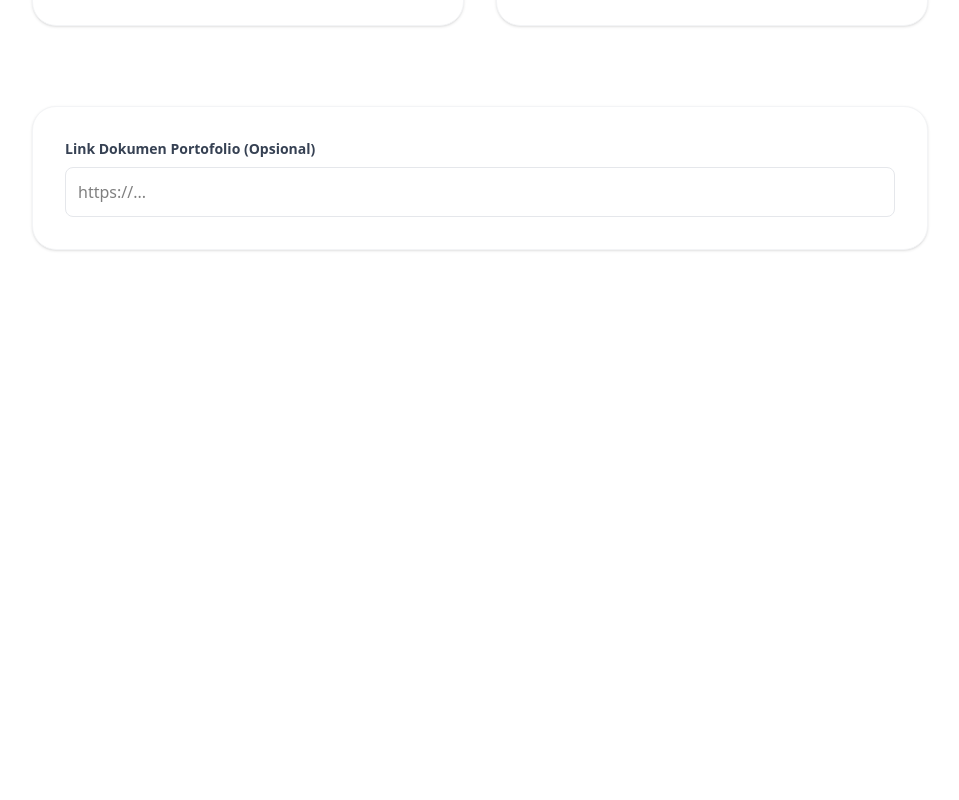
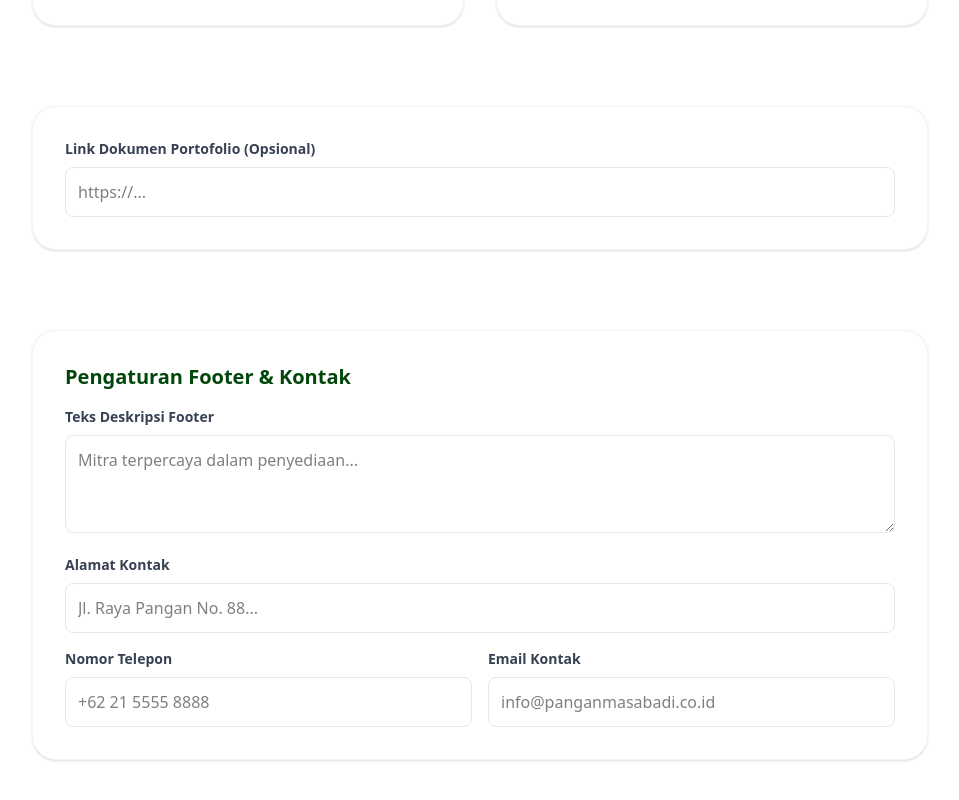
Before and after one commit to haimaindi/LPPanganMas, a React (Vite) app: page /admin/profil in a window 1280 px wide. Shown: the part 886-1686 px from the top of the page, without its empty margins (160-1119 px from the left). Before the commit the page ends 1216 px from the top, so only its background shows below. Built offline with nearby package versions, Linux system fonts and the light colour scheme; no server answers; sample sign-in values are in the browser's storage; a web font is replaced by a local one.

Commit message:
feat: implement private Tigris storage and update contact schema
- Switch Tigris buckets to private and document backend proxy requirements.
- Add contact and footer fields to company profile database schema and API.
- Update footer component to fetch dynamic profile data.

```diff
--- a/server.ts
+++ b/server.ts
@@ -182,6 +182,10 @@ async function initDB() {
         mission_title TEXT NOT NULL,
         mission_content TEXT NOT NULL,
         portfolio_link TEXT,
+        footer_text TEXT,
+        contact_address TEXT,
+        contact_phone TEXT,
+        contact_email TEXT,
         updated_at DATETIME DEFAULT CURRENT_TIMESTAMP
       )
     `);
@@ -190,6 +194,18 @@ async function initDB() {
       const tableInfo = await db.execute("PRAGMA table_info(company_profile)");
       if (!tableInfo.rows.some(row => row.name === 'portfolio_link')) {
         await db.execute("ALTER TABLE company_profile ADD COLUMN portfolio_link TEXT");
+      }
+      if (!tableInfo.rows.some(row => row.name === 'footer_text')) {
+        await db.execute("ALTER TABLE company_profile ADD COLUMN footer_text TEXT");
+      }
+      if (!tableInfo.rows.some(row => row.name === 'contact_address')) {
+        await db.execute("ALTER TABLE company_profile ADD COLUMN contact_address TEXT");
+      }
+      if (!tableInfo.rows.some(row => row.name === 'contact_phone')) {
+        await db.execute("ALTER TABLE company_profile ADD COLUMN contact_phone TEXT");
+      }
+      if (!tableInfo.rows.some(row => row.name === 'contact_email')) {
+        await db.execute("ALTER TABLE company_profile ADD COLUMN contact_email TEXT");
       }
     } catch(e) {}
 
@@ -200,8 +216,9 @@ async function initDB() {
         sql: `INSERT INTO company_profile (
           id, hero_title, hero_title_color, hero_subtitle, hero_subtitle_color,
           hero_image, about_title, about_content,
-          vision_title, vision_text, mission_title, mission_content
-        ) VALUES (?, ?, ?, ?, ?, ?, ?, ?, ?, ?, ?, ?)`,
+          vision_title, vision_text, mission_title, mission_content,
+          footer_text, contact_address, contact_phone, contact_email
+        ) VALUES (?, ?, ?, ?, ?, ?, ?, ?, ?, ?, ?, ?, ?, ?, ?, ?)`,
         args: [
           "main",
           "Profil Perusahaan",
@@ -214,7 +231,11 @@ async function initDB() {
           "Visi Kami",
           "<p>Menjadi mitra terpercaya bagi petani Indonesia dalam mewujudkan kemandirian pangan melalui inovasi berkelanjutan dan penyediaan solusi pertanian terpadu.</p>",
           "Misi Kami",
-          "<ul><li>Mengembangkan teknologi pertanian yang adaptif dan efisien.</li><li>Menjamin ketersediaan sarana produksi pertanian berkualitas.</li><li>Memberikan edukasi dan pendampingan berkelanjutan bagi komunitas petani.</li><li>Membangun ekosistem distribusi pangan yang transparan dan adil.</li></ul>"
+          "<ul><li>Mengembangkan teknologi pertanian yang adaptif dan efisien.</li><li>Menjamin ketersediaan sarana produksi pertanian berkualitas.</li><li>Memberikan edukasi dan pendampingan berkelanjutan bagi komunitas petani.</li><li>Membangun ekosistem distribusi pangan yang transparan dan adil.</li></ul>",
+          "Mitra terpercaya dalam penyediaan kebutuhan pangan segar dan berkualitas untuk keluarga Indonesia.",
+          "Jl. Raya Pangan No. 88, Jakarta",
+          "+62 21 5555 8888",
+          "info@panganmasabadi.co.id"
         ]
       });
     }
@@ -485,7 +506,11 @@ app.get("/api/profile", async (req, res) => {
       visionText: row.vision_text,
       missionTitle: row.mission_title,
       missionContent: row.mission_content,
-      portfolioLink: row.portfolio_link
+      portfolioLink: row.portfolio_link,
+      footerText: row.footer_text || 'Mitra terpercaya dalam penyediaan kebutuhan pangan segar dan berkualitas untuk keluarga Indonesia.',
+      contactAddress: row.contact_address || 'Jl. Raya Pangan No. 88, Jakarta',
+      contactPhone: row.contact_phone || '+62 21 5555 8888',
+      contactEmail: row.contact_email || 'info@panganmasabadi.co.id',
     });
   } catch (error) {
     console.error("Profile Fetch Error:", error);
@@ -498,7 +523,8 @@ app.put("/api/profile", async (req, res) => {
     const {
       heroTitle, heroTitleColor, heroSubtitle, heroSubtitleColor,
       heroImage, aboutTitle, aboutContent,
-      visionTitle, visionText, missionTitle, missionContent, portfolioLink
+      visionTitle, visionText, missionTitle, missionContent, portfolioLink,
+      footerText, contactAddress, contactPhone, contactEmail
     } = req.body;
 
     await db.execute({
@@ -506,12 +532,13 @@ app.put("/api/profile", async (req, res) => {
         hero_title = ?, hero_title_color = ?, hero_subtitle = ?, hero_subtitle_color = ?,
         hero_image = ?, about_title = ?,
         about_content = ?, vision_title = ?, vision_text = ?, mission_title = ?,
-        mission_content = ?, portfolio_link = ?, updated_at = CURRENT_TIMESTAMP
+        mission_content = ?, portfolio_link = ?, footer_text = ?, contact_address = ?, contact_phone = ?, contact_email = ?, updated_at = CURRENT_TIMESTAMP
       WHERE id = 'main'`,
       args: [
         heroTitle, heroTitleColor, heroSubtitle, heroSubtitleColor,
         heroImage, aboutTitle, aboutContent,
-        visionTitle, visionText, missionTitle, missionContent, portfolioLink
+        visionTitle, visionText, missionTitle, missionContent, portfolioLink,
+        footerText, contactAddress, contactPhone, contactEmail
       ]
     });
     res.json({ message: "Profile updated" });
--- a/src/components/Footer.tsx
+++ b/src/components/Footer.tsx
@@ -1,8 +1,19 @@
 import { Facebook, Instagram, Linkedin, MapPin, Phone, Mail } from 'lucide-react';
 import { Link } from 'react-router-dom';
 import { ASSETS } from '../assets';
+import { useEffect, useState } from 'react';
+import { CompanyProfile } from '../types';
 
 export default function Footer({ isRestricted }: { isRestricted?: boolean }) {
+  const [profile, setProfile] = useState<CompanyProfile | null>(null);
+
+  useEffect(() => {
+    fetch('/api/profile')
+      .then(res => res.json())
+      .then(data => setProfile(data))
+      .catch(console.error);
+  }, []);
+
   const footerLinks = [
     { label: 'Beranda', href: '/' },
     /*{ label: 'Cabang', href: '#' },*/
@@ -26,7 +37,7 @@ export default function Footer({ isRestricted }: { isRestricted?: boolean }) {
             <span className="text-[1.25rem] font-bold text-white">PT Pangan Mas Abadi</span>
           </div>
           <p className="text-[0.95rem] text-white/80">
-            Mitra terpercaya dalam penyediaan kebutuhan pangan segar dan berkualitas untuk keluarga Indonesia.
+            {profile?.footerText || 'Mitra terpercaya dalam penyediaan kebutuhan pangan segar dan berkualitas untuk keluarga Indonesia.'}
           </p>
           <div className="hidden flex gap-[1rem]">
             {[Facebook, Instagram, Linkedin].map((Icon, idx) => (
@@ -57,9 +68,9 @@ export default function Footer({ isRestricted }: { isRestricted?: boolean }) {
             Kontak
           </h3>
           <ul className="flex flex-col gap-[0.8rem] text-[0.95rem] text-white/80">
-            <li className="flex gap-[0.625rem]"><MapPin size={18} /> Jl. Raya Pangan No. 88, Jakarta</li>
-            <li className="flex gap-[0.625rem]"><Phone size={18} /> +62 21 5555 8888</li>
-            <li className="flex gap-[0.625rem]"><Mail size={18} /> info@panganmasabadi.co.id</li>
+            <li className="flex gap-[0.625rem]"><MapPin size={18} /> {profile?.contactAddress || 'Jl. Raya Pangan No. 88, Jakarta'}</li>
+            <li className="flex gap-[0.625rem]"><Phone size={18} /> {profile?.contactPhone || '+62 21 5555 8888'}</li>
+            <li className="flex gap-[0.625rem]"><Mail size={18} /> {profile?.contactEmail || 'info@panganmasabadi.co.id'}</li>
           </ul>
         </div>
       </div>
--- a/src/pages/CompanyProfileForm.tsx
+++ b/src/pages/CompanyProfileForm.tsx
@@ -287,6 +287,58 @@ export default function CompanyProfileForm() {
                 placeholder="https://..."
               />
             </div>
+
+            {/* Footer & Contact Section */}
+            <div className="rounded-[1.5rem] border border-gray-100 p-[2rem] shadow-sm bg-white">
+              <h3 className="text-xl font-bold text-[#01470b] mb-4">Pengaturan Footer & Kontak</h3>
+
+              <div className="space-y-4">
+                <div>
+                  <label className="block text-sm font-bold text-gray-700 mb-2">Teks Deskripsi Footer</label>
+                  <textarea
+                    value={data.footerText || ''}
+                    onChange={(e) => setData({...data, footerText: e.target.value})}
+                    className="w-full p-3 rounded-lg border border-gray-200 outline-none focus:ring-2 focus:ring-[#01470b]"
+                    placeholder="Mitra terpercaya dalam penyediaan..."
+                    rows={3}
+                  />
+                </div>
+
+                <div>
+                  <label className="block text-sm font-bold text-gray-700 mb-2">Alamat Kontak</label>
+                  <input
+                    type="text"
+                    value={data.contactAddress || ''}
+                    onChange={(e) => setData({...data, contactAddress: e.target.value})}
+                    className="w-full p-3 rounded-lg border border-gray-200 outline-none focus:ring-2 focus:ring-[#01470b]"
+                    placeholder="Jl. Raya Pangan No. 88..."
+                  />
+                </div>
+
+                <div className="grid grid-cols-1 md:grid-cols-2 gap-4">
+                  <div>
+                    <label className="block text-sm font-bold text-gray-700 mb-2">Nomor Telepon</label>
+                    <input
+                      type="text"
+                      value={data.contactPhone || ''}
+                      onChange={(e) => setData({...data, contactPhone: e.target.value})}
+                      className="w-full p-3 rounded-lg border border-gray-200 outline-none focus:ring-2 focus:ring-[#01470b]"
+                      placeholder="+62 21 5555 8888"
+                    />
+                  </div>
+                  <div>
+                    <label className="block text-sm font-bold text-gray-700 mb-2">Email Kontak</label>
+                    <input
+                      type="email"
+                      value={data.contactEmail || ''}
+                      onChange={(e) => setData({...data, contactEmail: e.target.value})}
+                      className="w-full p-3 rounded-lg border border-gray-200 outline-none focus:ring-2 focus:ring-[#01470b]"
+                      placeholder="info@panganmasabadi.co.id"
+                    />
+                  </div>
+                </div>
+              </div>
+            </div>
           </div>
         </section>
       </main>
--- a/src/types.ts
+++ b/src/types.ts
@@ -51,6 +51,10 @@ export interface CompanyProfile {
   missionTitle: string;
   missionContent: string;
   portfolioLink?: string;
+  footerText?: string;
+  contactAddress?: string;
+  contactPhone?: string;
+  contactEmail?: string;
 }
 
 export interface Branch {
```
Also changed, not shown: Guide/Tigris.md (+53 -13 lines).
